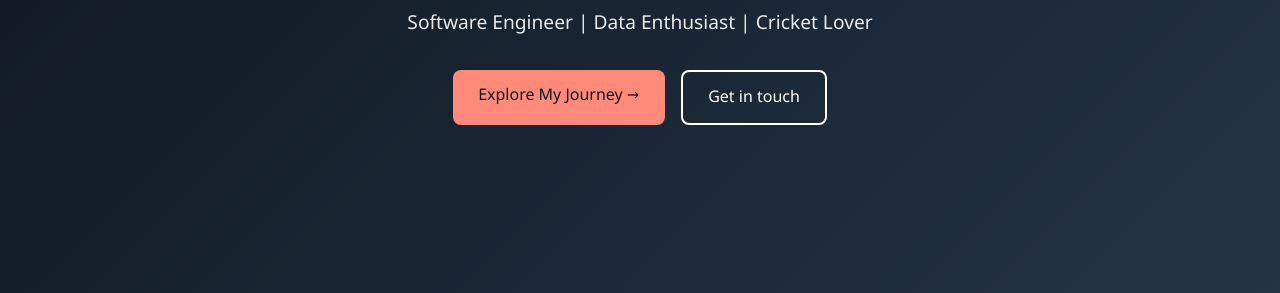
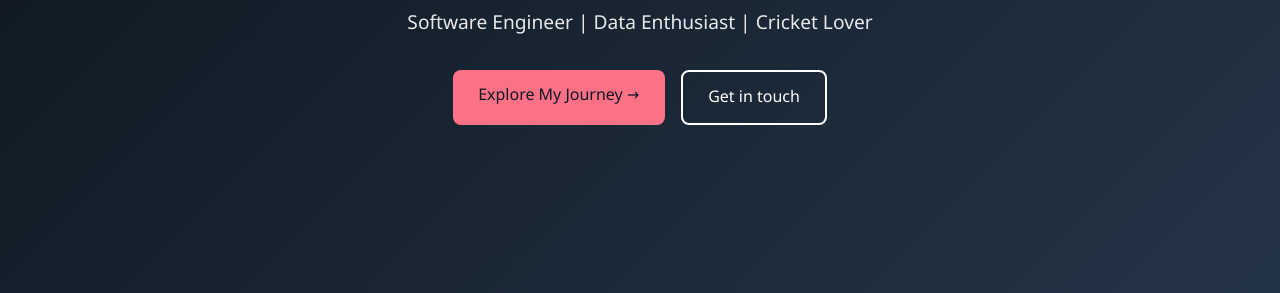
Before and after one commit to Perumal64/profilewebsite-devops, a website: page index.html in a window 1280 px wide. Both pictures are taken after a click on the button "Switch to dark theme". Shown: the part 507-800 px from the top of the page. Drawn offline with Linux system fonts and the light colour scheme.

Commit message:
theme: improve dark mode colour palette

```diff
--- a/css/theme.css
+++ b/css/theme.css
@@ -55,29 +55,30 @@
   --transition-speed: 0.3s;
 }
 
+
 [data-theme="dark"] {
   --color-primary: #243447;
-  --color-primary-light: #4aa3e8;
+  --color-primary-light: #60a5fa;
   --color-primary-dark: #0b1219;
-  --color-heading: #e6edf3;
+  --color-heading: #f1f5f9;
 
-  --color-bg: #0f1720;
-  --color-bg-secondary: #16212d;
-  --color-bg-card: #1b2836;
+  --color-bg: #111827;
+  --color-bg-secondary: #1e293b;
+  --color-bg-card: #273449;
 
-  --color-text: #e6edf3;
-  --color-text-secondary: #9fb0c0;
-  --color-link: #6cb6ff;
+  --color-text: #f1f5f9;
+  --color-text-secondary: #cbd5e1;
+  --color-link: #93c5fd;
 
-  --color-accent: #ff8a7a;
-  --color-on-accent: #0f1720;
-  --color-border: #2d3b4b;
+  --color-accent: #fb7185;
+  --color-on-accent: #111827;
+  --color-border: #475569;
   --color-shadow: rgba(0, 0, 0, 0.5);
   --color-overlay: rgba(0, 0, 0, 0.85);
 
-  --family-bg: #241a14;
-  --family-card: #33261d;
-  --family-text: #f0e0d0;
-  --family-accent: #f0a15a;
-  --family-border: #5a4331;
+  --family-bg: #292117;
+  --family-card: #3b2e22;
+  --family-text: #fef3c7;
+  --family-accent: #fbbf24;
+  --family-border: #66503a;
 }
```
